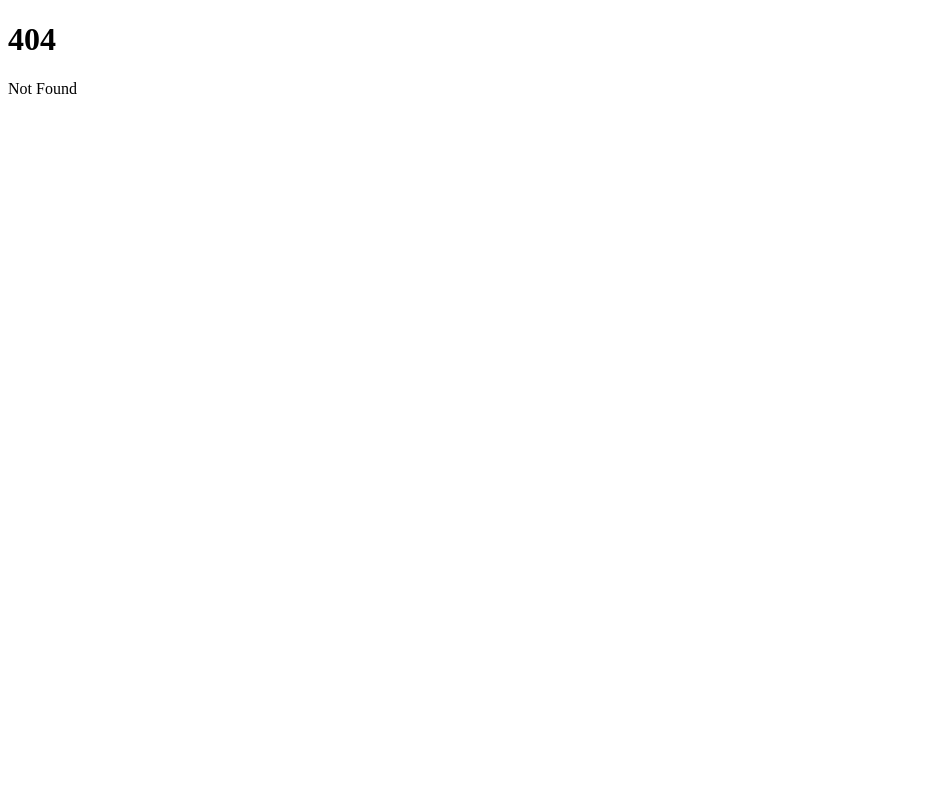
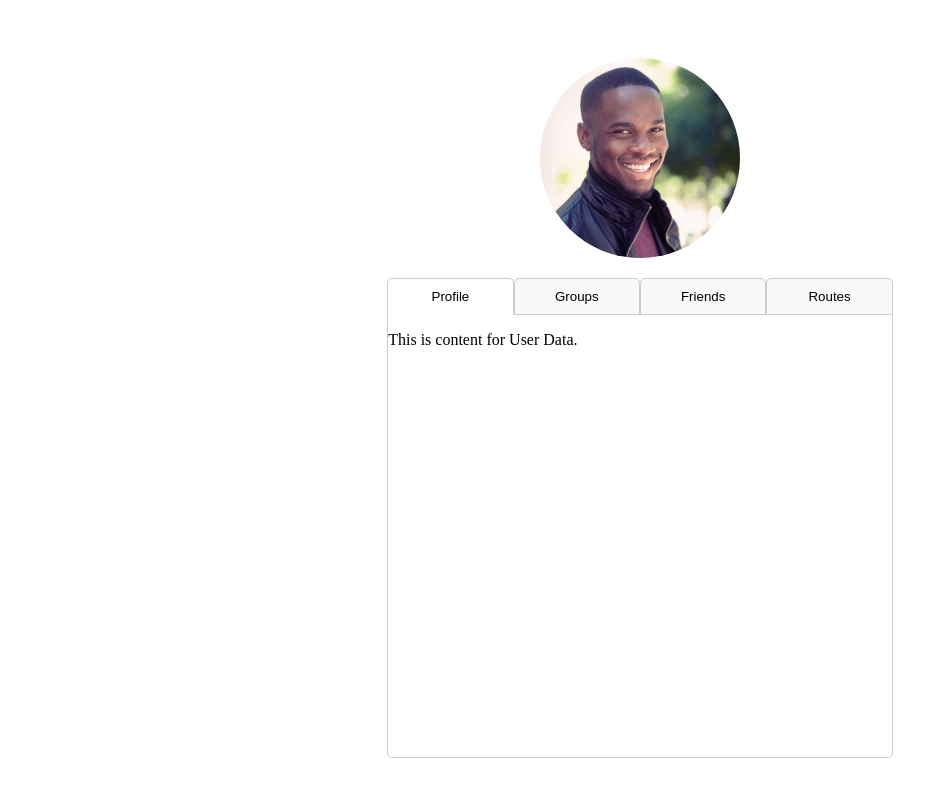
Before and after one commit to uol-feps-soc-comp2913-2324s2-classroom/team-project-team-12, a SvelteKit app: page /profile in a window 1280 px wide. Before the commit this address had no page. Shown: the top 796 px of the page, without its empty margins (0-948 px from the left). Built offline with nearby package versions, Linux system fonts and the light colour scheme.

Commit message:
profile-branch
started creation of user profiles

```diff
--- a/src/routes/+page.svelte
+++ /dev/null
@@ -1,2 +0,0 @@
-<h1>Welcome to SvelteKit</h1>
-<p>Visit <a href="https://kit.svelte.dev">kit.svelte.dev</a> to read the documentation</p>
--- /dev/null
+++ b/src/routes/profile/+page.svelte
@@ -0,0 +1,103 @@
+<script>
+    // @ts-nocheck
+    import { onMount } from 'svelte';
+    import profilepicture from "$lib/profile-picture.png";
+    let activeTab = 'Profile';
+    let tabs = ['Profile', 'Groups', 'Friends', 'Routes'];
+
+    onMount(() => {
+      setActiveTabContent(activeTab);
+    });
+
+    function setActiveTab(tab) {
+      activeTab = tab;
+      setActiveTabContent(tab);
+    }
+
+  </script>
+
+  <style>
+    .container {
+        height: 100vh;
+        display: flex;
+        justify-content: center;
+        align-items: center;
+        flex-direction: column;
+    }
+
+    .profile-picture {
+        display: inline-block;
+        position: relative; width: 200px;
+        height: 200px; overflow: hidden;
+        border-radius: 50%;
+        margin-bottom: 20px;
+    }
+
+    .profile-picture img {
+        width: auto;
+        height: 100%;
+        margin-left: -40px;
+    }
+
+    .profile-container {
+        display: flex;
+        flex-direction: column;
+        width: 40%;
+        height: 60%;
+    }
+
+    .tabs {
+        display: flex;
+        justify-content: space-between;
+        border-radius: 5px 5px 0 0;
+    }
+
+    .tab {
+        padding: 10px 15px;
+        border: 1px solid #ccc;
+        background-color: #f9f9f9;
+        border-radius: 5px 5px 0 0;
+        width: 25%;
+        text-align: center;
+    }
+
+    .tab:hover {
+        background-color: #ddd;
+    }
+
+    .tab.active {
+        background-color: white;
+        border-bottom: 1px solid white;
+    }
+
+    .tab-content {
+        border: 1px solid #ccc;
+        border-radius: 0 0 5px 5px;
+        border-top: none;
+        width: 100%;
+        height: 100%;
+        box-sizing: border-box;
+    }
+  </style>
+
+  <div class="container">
+    <div class="profile-picture"> <img src={profilepicture} alt="profile picture" /> </div>
+    <div class="profile-container">
+      <div class="tabs">
+        {#each tabs as tab}
+        <button class="tab" class:active={activeTab === tab} on:click={() => setActiveTab(tab)}>{tab}</button>
+        {/each}
+      </div>
+      <div class="tab-content">
+        {#if activeTab === 'Profile'}
+        <p>This is content for User Data.</p>
+        {:else if activeTab === 'Groups'}
+        <p>This is content for User Groups.</p>
+        {:else if activeTab === 'Friends'}
+        <p>This is content for User Friends.</p>
+        {:else if activeTab === 'Routes'}
+        <p>This is content for User Routes.</p>
+        {/if}
+      </div>
+    </div>
+  </div>
```
Also changed, not shown: src/lib/profile-picture.png (added), src/routes/settings/accessibility/+page.svelte (deleted), src/routes/settings/account/+page.svelte (deleted), src/routes/settings/help/+page.svelte (deleted), src/routes/settings/security/+page.svelte (deleted).
